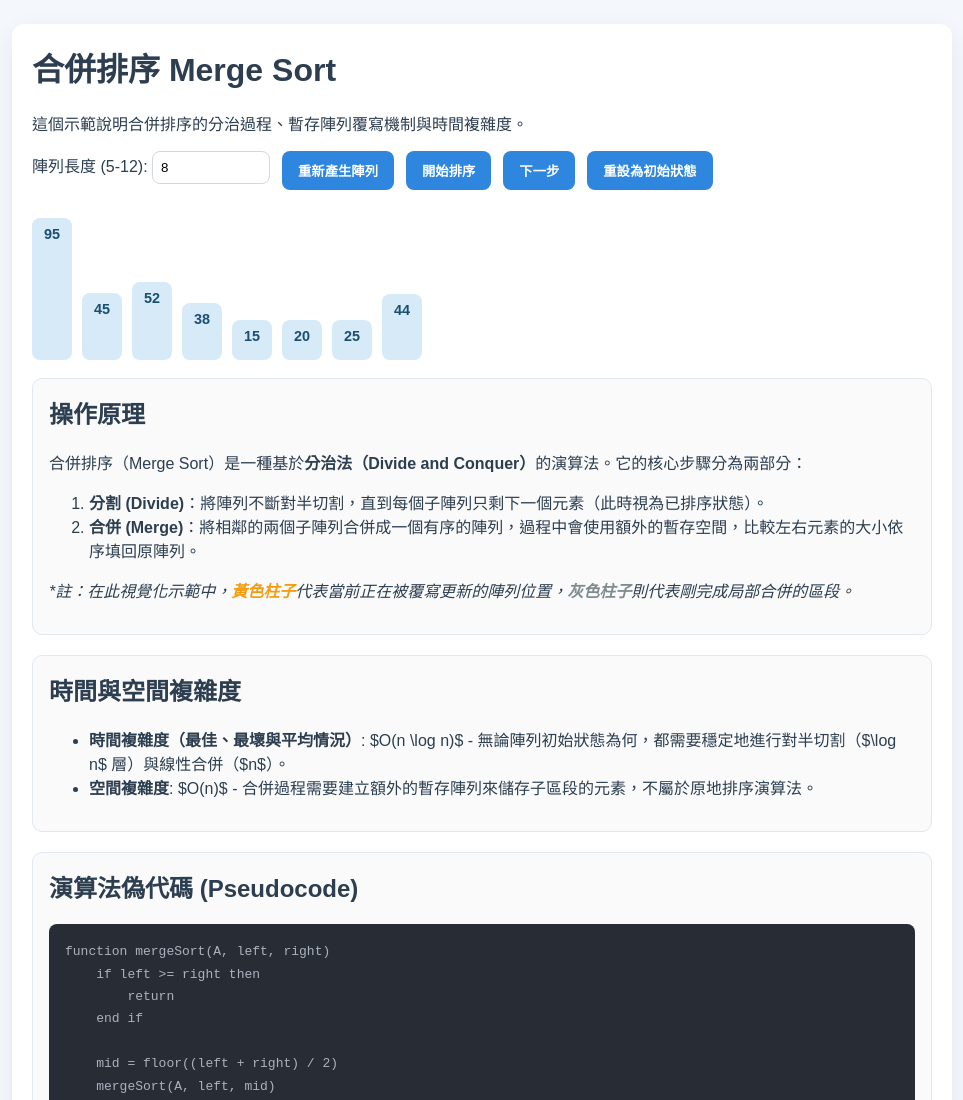
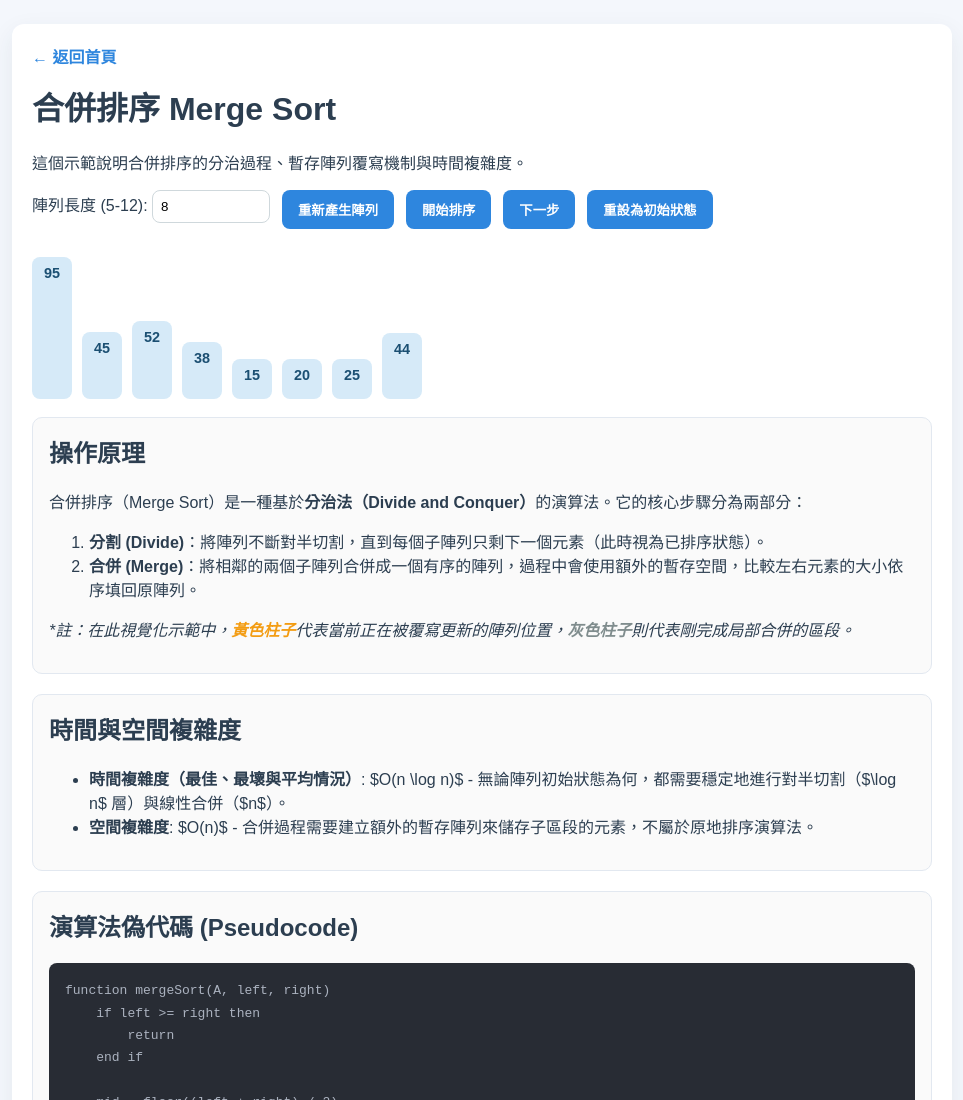
Before and after one commit to claire091700/sort_report, a plain HTML site: page merge_sort.html in a window 1280 px wide. Shown: the top 1100 px of the page, without its empty margins (158-1121 px from the left). Drawn offline with Linux system fonts and the light colour scheme.

Commit message:
Add back link with styling to merge_sort.html

```diff
--- a/merge_sort.html
+++ b/merge_sort.html
@@ -137,10 +137,24 @@
     .mb-20 {
       margin-bottom: 20px;
     }
+    .back-link {
+      display: inline-block;
+      margin-bottom: 15px;
+      color: #2e86de;
+      text-decoration: none;
+      font-weight: bold;
+      font-size: 1rem;
+      transition: color 0.2s ease;
+    }
+    .back-link:hover {
+      color: #1f5dac;
+      text-decoration: underline;
+    }
   </style>
 </head>
 <body>
   <div class="container">
+    <a href="index.html" class="back-link">← 返回首頁</a>
     <h1>合併排序 Merge Sort</h1>
     <p>這個示範說明合併排序的分治過程、暫存陣列覆寫機制與時間複雜度。</p>
 
```
